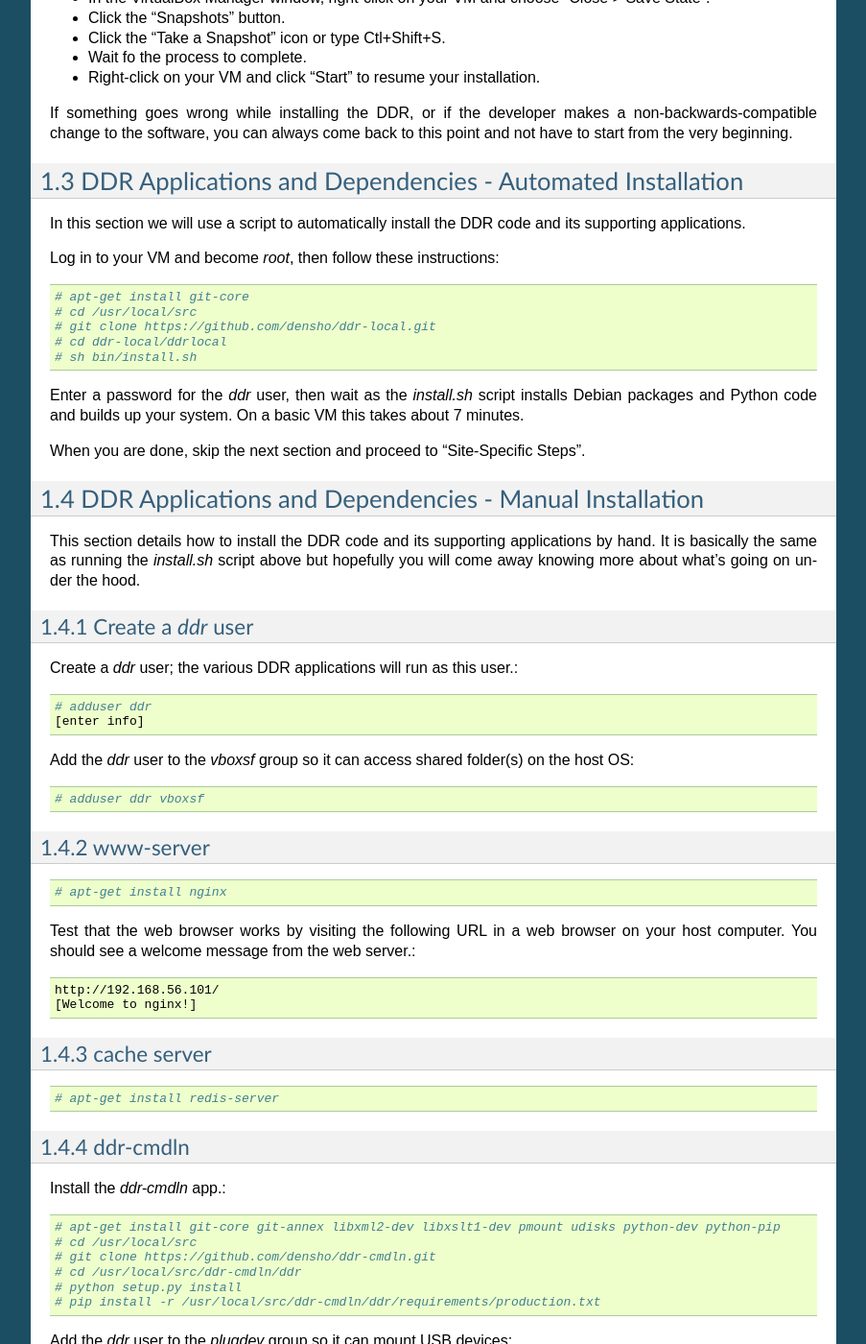
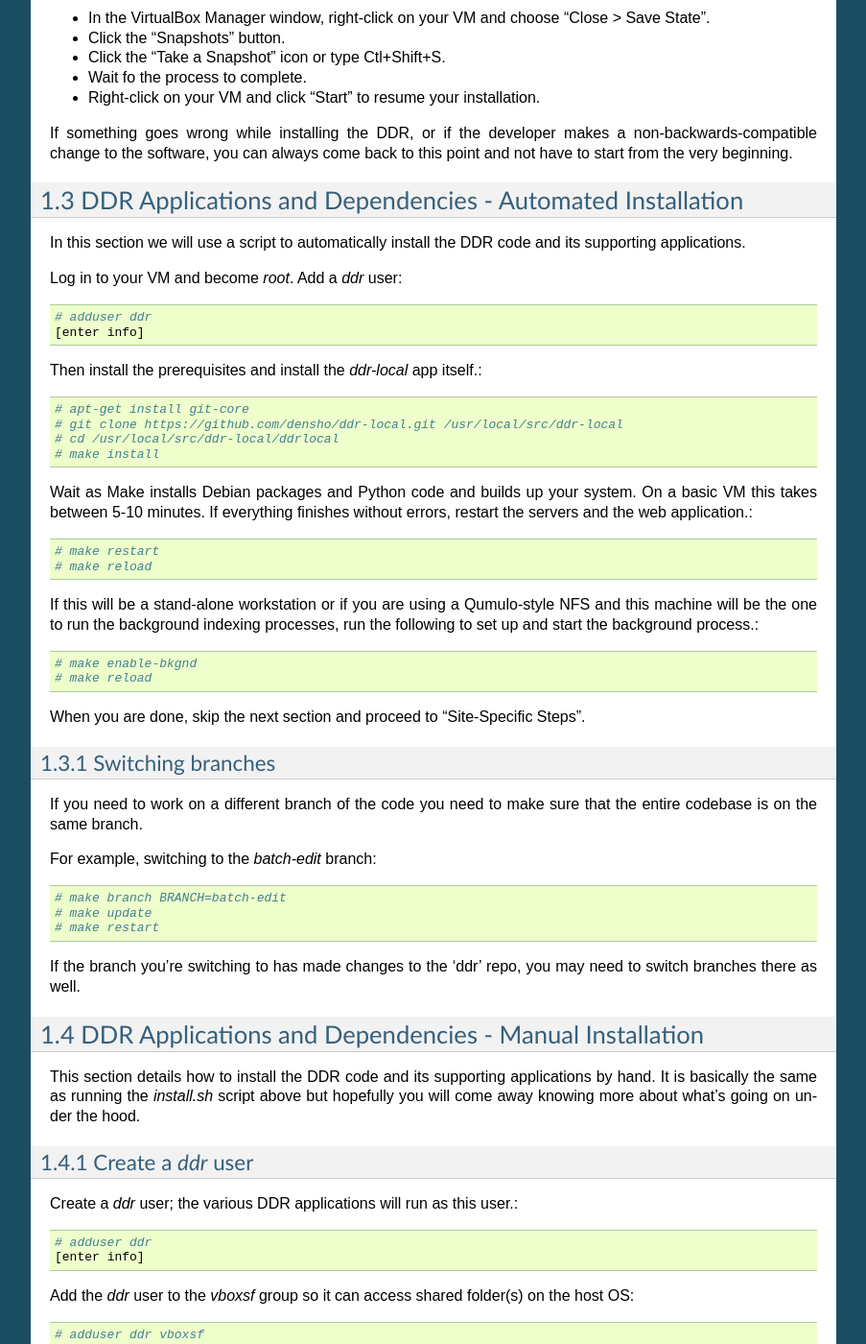
Before and after one commit to denshoproject/ddr-manual, a Sphinx documentation site: the page built from source/admins/workstations/create-workstation-vm.rst, in a window 1280 px wide and 1400 px high, scrolled down 7648 px. Shown: the whole window at 96% size, without its empty margins (198-1101 px from the left). Built offline with Sphinx 7.4.7, drawn with Linux system fonts in a browser that asks for light colours; some of the changed text lies outside the part shown.

Commit message:
use Makefile to setup workstation instead of the old install.sh

```diff
--- a/source/admins/workstations/create-workstation-vm.rst
+++ b/source/admins/workstations/create-workstation-vm.rst
@@ -422,17 +422,44 @@ DDR Applications and Dependencies - Automated Installation
 
 In this section we will use a script to automatically install the DDR code and its supporting applications.
 
-Log in to your VM and become `root`, then follow these instructions::
+Log in to your VM and become `root`.  Add a `ddr` user::
+
+    # adduser ddr
+    [enter info]
+
+Then install the prerequisites and install the `ddr-local` app itself.::
 
     # apt-get install git-core
-    # cd /usr/local/src
-    # git clone https://github.com/densho/ddr-local.git
-    # cd ddr-local/ddrlocal
-    # sh bin/install.sh
+    # git clone https://github.com/densho/ddr-local.git /usr/local/src/ddr-local
+    # cd /usr/local/src/ddr-local/ddrlocal
+    # make install
 
-Enter a password for the `ddr` user, then wait as the `install.sh` script installs Debian packages and Python code and builds up your system.  On a basic VM this takes about 7 minutes.
+Wait as Make installs Debian packages and Python code and builds up your system.  On a basic VM this takes between 5-10 minutes.  If everything finishes without errors, restart the servers and the web application.::
+
+    # make restart
+    # make reload
+
+If this will be a stand-alone workstation or if you are using a Qumulo-style NFS and this machine will be the one to run the background indexing processes, run the following to set up and start the background process.::
+
+    # make enable-bkgnd
+    # make reload
 
 When you are done, skip the next section and proceed to "Site-Specific Steps".
+
+
+Switching branches
+------------------
+
+If you need to work on a different branch of the code you need to make sure that the entire codebase is on the same branch.
+
+For example, switching to the `batch-edit` branch::
+
+    # make branch BRANCH=batch-edit
+    # make update
+    # make restart
+
+If the branch you're switching to has made changes to the 'ddr' repo, you may need to switch branches there as well.
+
 
 
 
```
Also changed, not shown: other parts of source/admins/workstations/create-workstation-vm.rst (+1 -1 lines).
